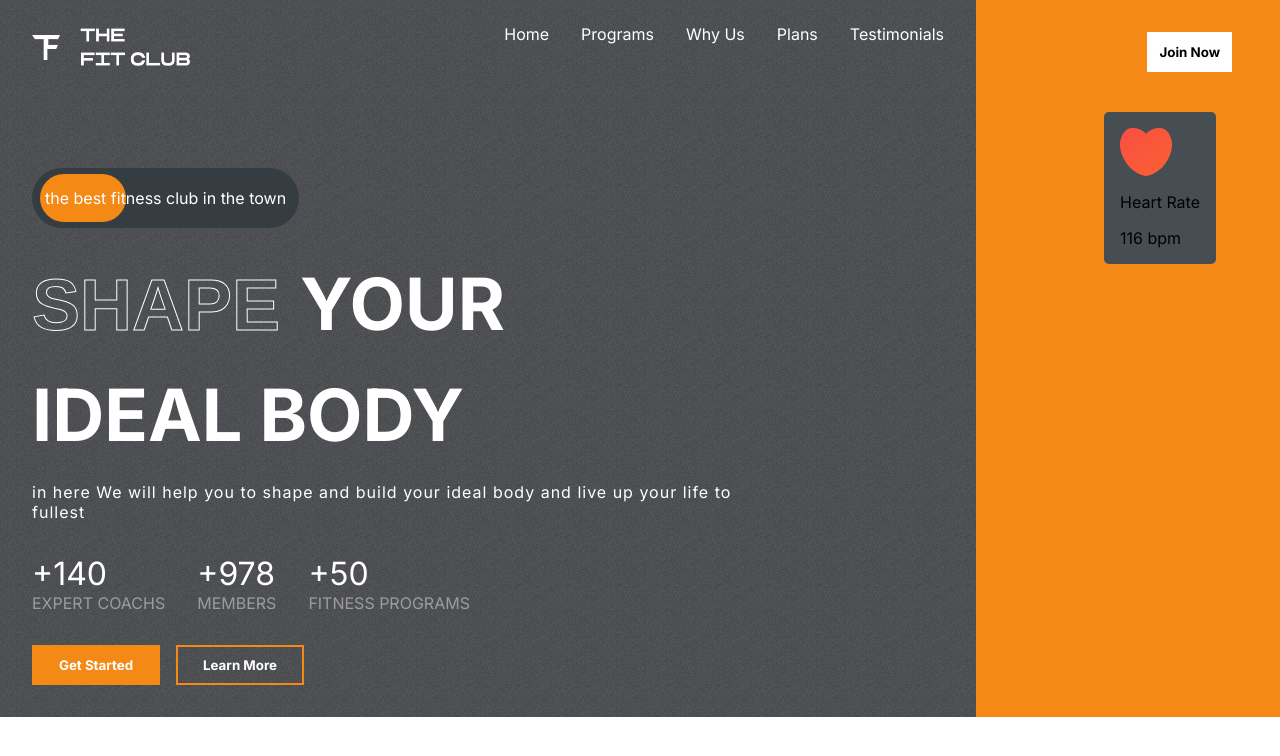
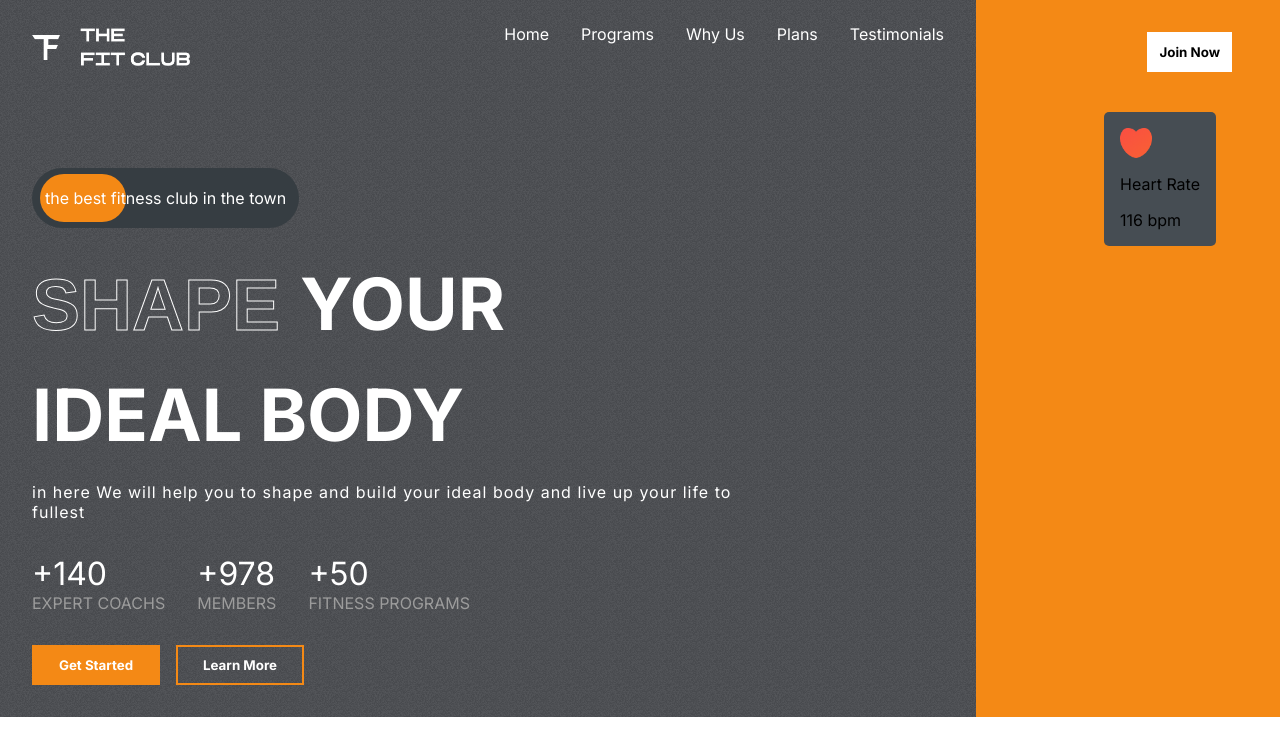
Before and after one commit to AlexMarquesAlves/fit-club-gym-app, a React (Vite) app: page / in a window 1280 px wide. Shown: the top 756 px of the page. Built offline with nearby package versions, Linux system fonts and the light colour scheme.

Commit message:
Feat: styling heat rate img

```diff
--- a/src/components/Hero/styles.scss
+++ b/src/components/Hero/styles.scss
@@ -119,6 +119,10 @@
          position: absolute;
          right: 4rem;
          top: 7rem;
+
+         > img {
+            width: 2rem;
+         }
       }
    }
 }
```
